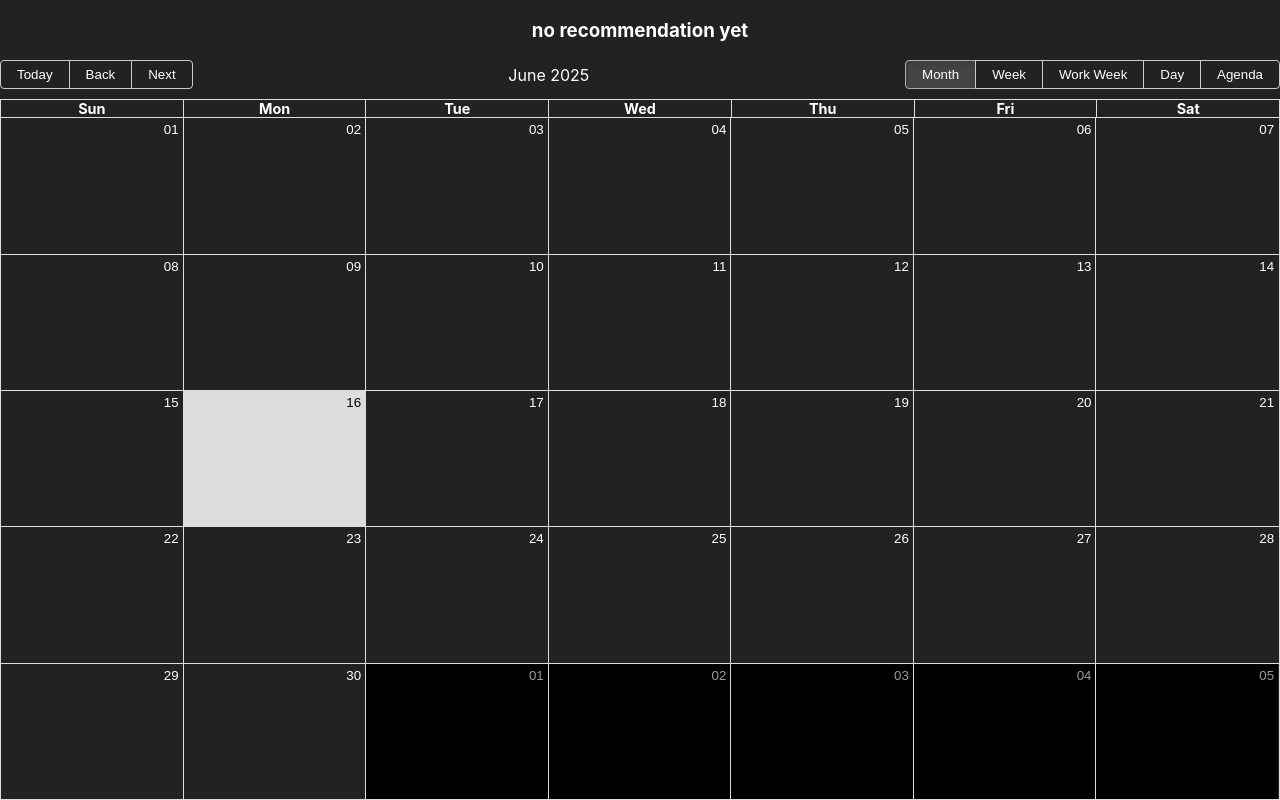
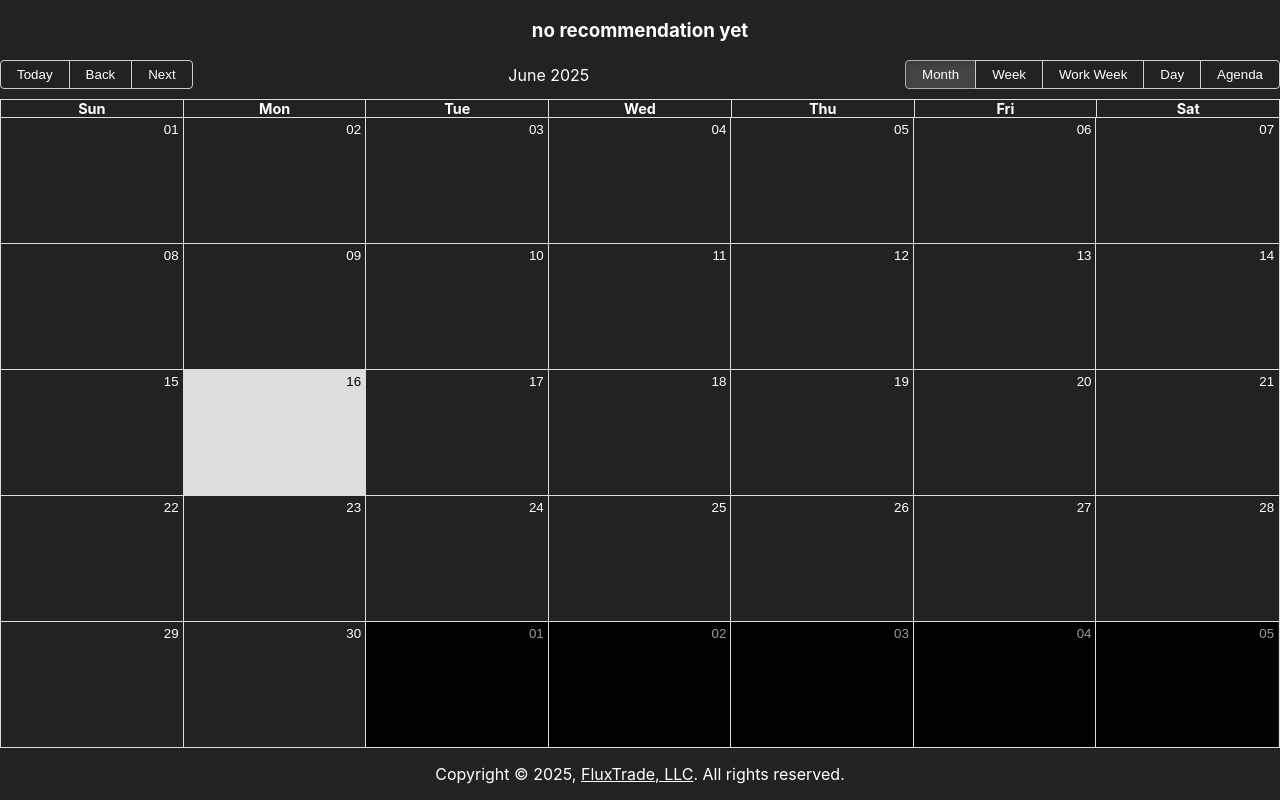
Before and after one commit to FluxTradeLLC/should-i-trade-today-react, a React (Create React App) app: page / in a window 1280 px wide. Built offline with nearby package versions, Linux system fonts and the light colour scheme; no server answers.

Commit message:
Adds link to FluxTrade

```diff
--- a/src/App.js
+++ b/src/App.js
@@ -259,6 +259,7 @@ function App() {
           </div>
         </div>
       )}
+      <p className="text-center mt-12">Copyright &copy; {new Date().getFullYear()}, <a href="https://fluxtrade.net" target="_blank" rel="noopener noreferrer" style={{ color: "white" }}>FluxTrade, LLC</a>. All rights reserved.</p>
     </div>
   );
 }
```
